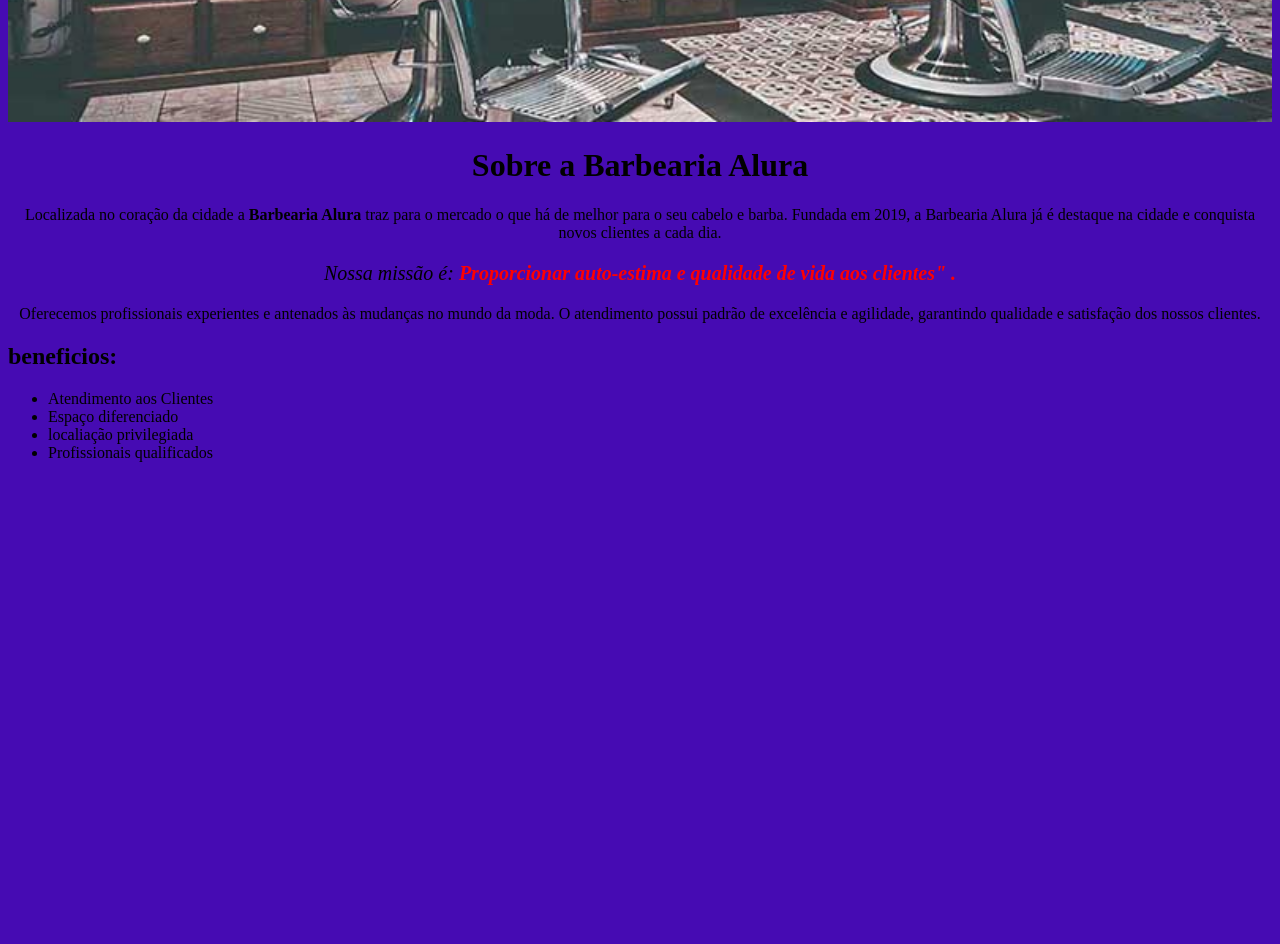
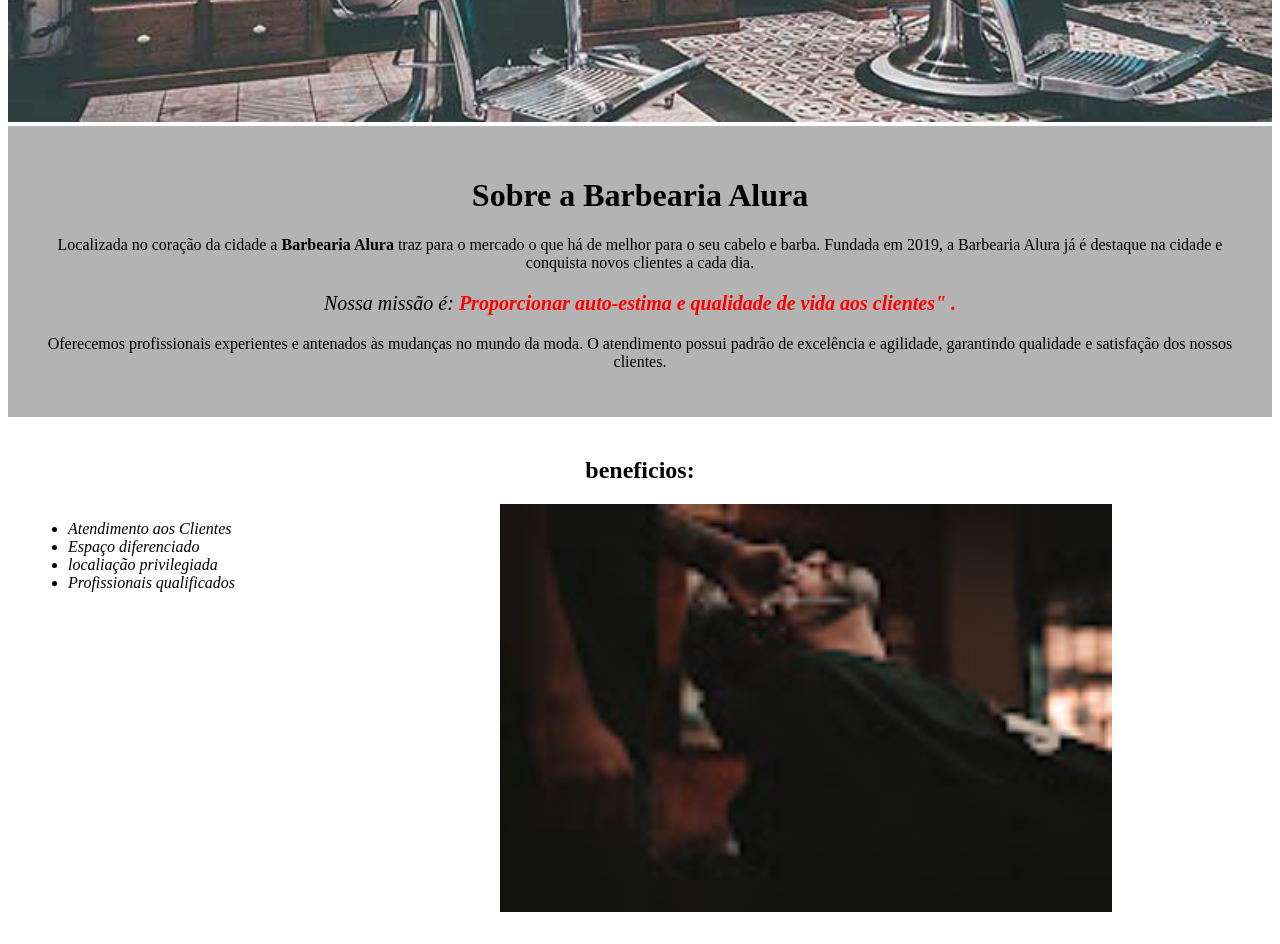
Before and after one commit to cfogues/primeiro-repositorio, a plain HTML site: page index.html in a window 1280 px wide. Shown: the part 360-1304 px from the top of the page. Before the commit the page ends 838 px from the top, so only its background shows below. Drawn offline with Linux system fonts and the light colour scheme.

Commit message:
aula 6 31/10   1

```diff
--- a/estilos.css
+++ b/estilos.css
@@ -1,10 +1,16 @@
 * body {
-    background-color: #460bb3;
+
 }
 
 img {
     width: 100%;
  }
+
+ .principal{
+    background-color: #b4b3b3;
+    padding: 30px;
+ }
+
 
 h1 {
     text-align: center;
@@ -21,3 +27,27 @@ em strong {
 #missao {
     font-size: 20px;
 }
+
+.beneficios {
+   background: #ffffff;
+   padding: 20px;
+}
+
+h2{
+    text-align: center;
+}
+
+ul {
+    display: inline-block;
+    vertical-align: top;
+    width: 20%;
+    margin-right: 15%;
+}
+
+.itens {
+    font-style: italic;
+}
+
+.imagembeneficios {
+    width: 50%;
+}
--- a/index.html
+++ b/index.html
@@ -12,7 +12,7 @@
 
     <body>
 
-      <img src="img/banner.jpg" alt="">
+      <img src="img/banner.jpg" alt="imagem da barbearia">
 
       <div class="principal" >
         <h1> Sobre a Barbearia Alura </h1>
@@ -38,6 +38,10 @@
              <li class="itens" >Profissionais qualificados</li>
           </ul>
 
+
+          <img src="img/beneficios.jpg" alt=""
+          class="imagembeneficios"  >
+
       </div>
 
     </body>
```
Also changed, not shown: img/beneficios.jpg (added).
